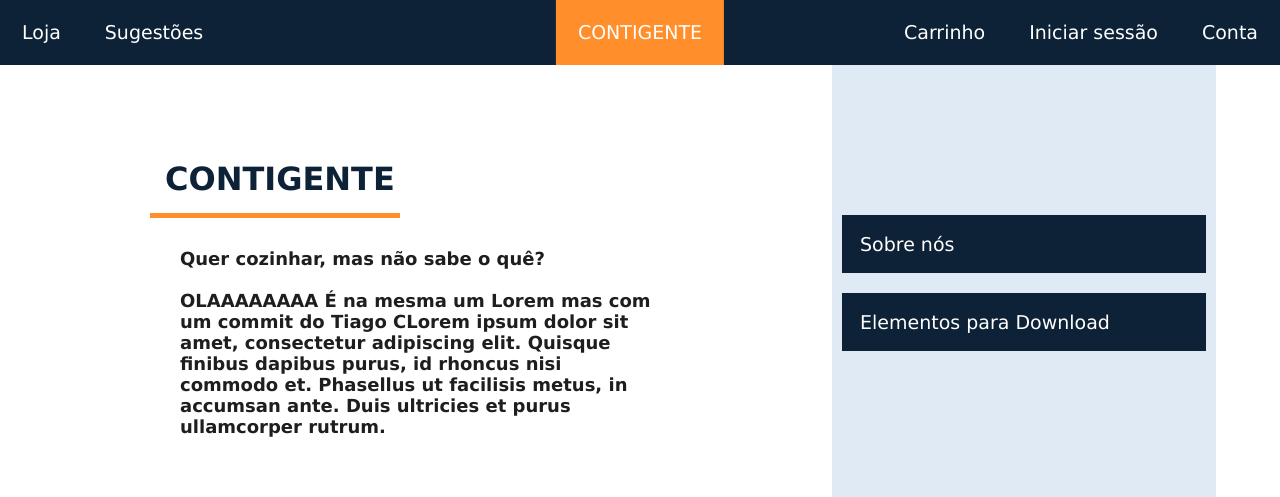
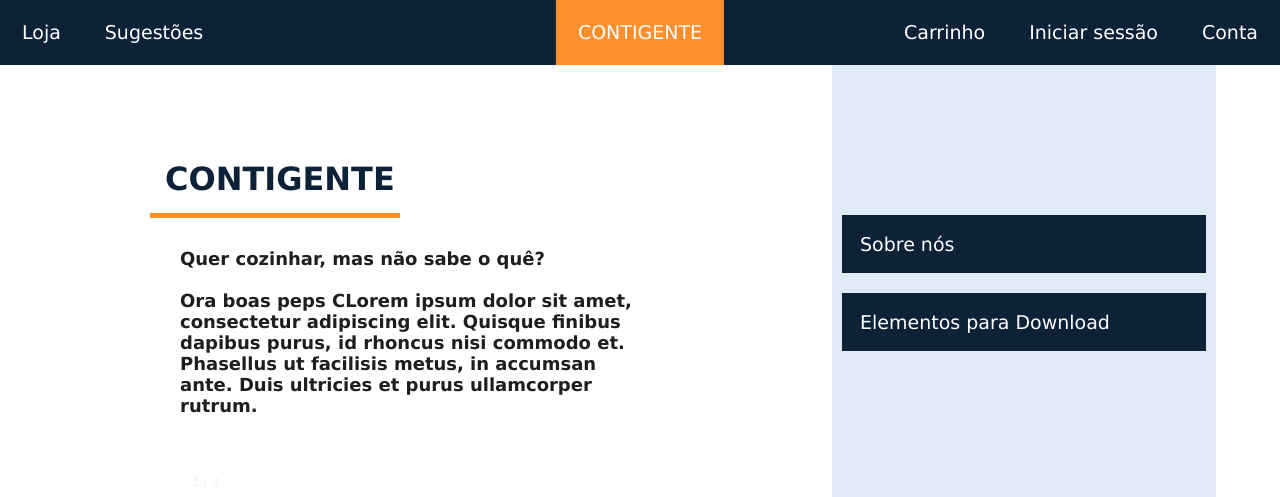
Before and after one commit to DavidRaposo340/Contigente, a PHP site: page / in a window 1280 px wide. Shown: the part 21-518 px from the top of the page. Run offline with PHP 8.4, Linux system fonts and the light colour scheme.

Commit message:
teste 3.0

```diff
--- a/index.php
+++ b/index.php
@@ -25,7 +25,7 @@
             <br>
             <br>
 
-            OLAAAAAAAA É na mesma um Lorem mas com um commit do Tiago CLorem ipsum dolor sit amet, consectetur adipiscing elit.
+            Ora boas peps CLorem ipsum dolor sit amet, consectetur adipiscing elit.
             Quisque finibus dapibus purus, id rhoncus nisi commodo et.
             Phasellus ut facilisis metus, in accumsan ante.
             Duis ultricies et purus ullamcorper rutrum.
```
